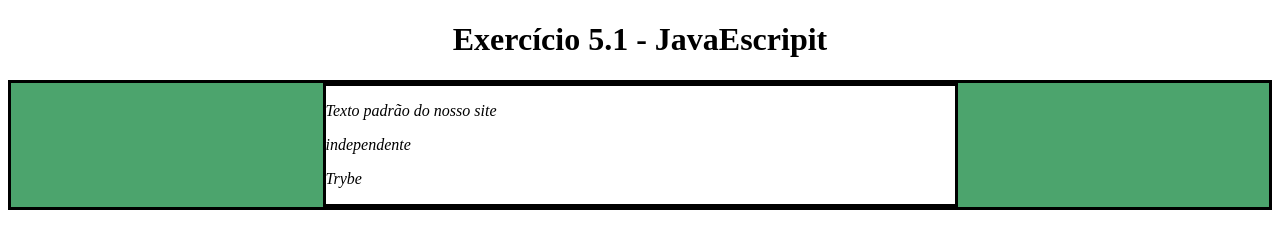
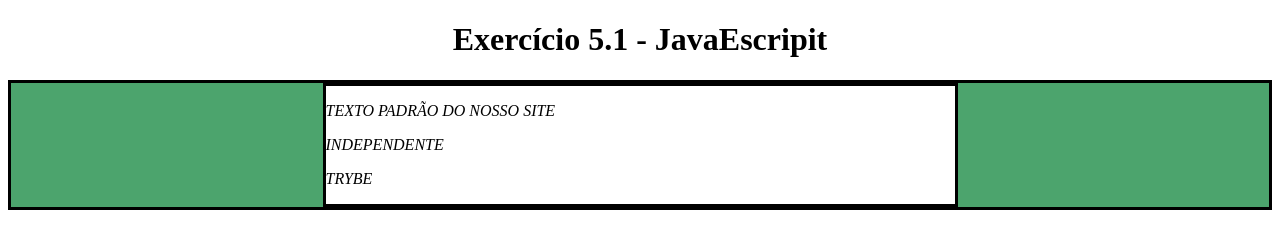
Before and after one commit to araujo2012/exercicios_trybe, a plain HTML site: page block-5-javascript-dom-eventos-e-web-storage/aula_5.1/javascript-dom-eventos-e-web-storage_1.html in a window 1280 px wide. Drawn offline with Linux system fonts and the light colour scheme.

Commit message:
Todos paragrafos toUpperCase

```diff
--- a/block-5-javascript-dom-eventos-e-web-storage/aula_5.1/javascript-dom-eventos-e-web-storage_1.html
+++ b/block-5-javascript-dom-eventos-e-web-storage/aula_5.1/javascript-dom-eventos-e-web-storage_1.html
@@ -57,7 +57,11 @@
         document.getElementsByTagName('p')[1].innerText = 'independente';
         document.getElementsByClassName('main-content')[0].style.backgroundColor = 'rgb(76,164,109)';
         document.getElementsByClassName('center-content')[0].style.backgroundColor = 'white';
-        let teste = document.getElementsByTagName('h1')[0].innerText = 'Exercício 5.1 - JavaEscripit';
+        document.getElementsByTagName('h1')[0].innerText = 'Exercício 5.1 - JavaEscripit';
+        let test = document.getElementsByTagName('p');
+        for (let index = 0; index < test.length; index += 1) {
+            test[index].style.textTransform = 'uppercase';
+        }
     </script>
   </body>
 </html>
```
